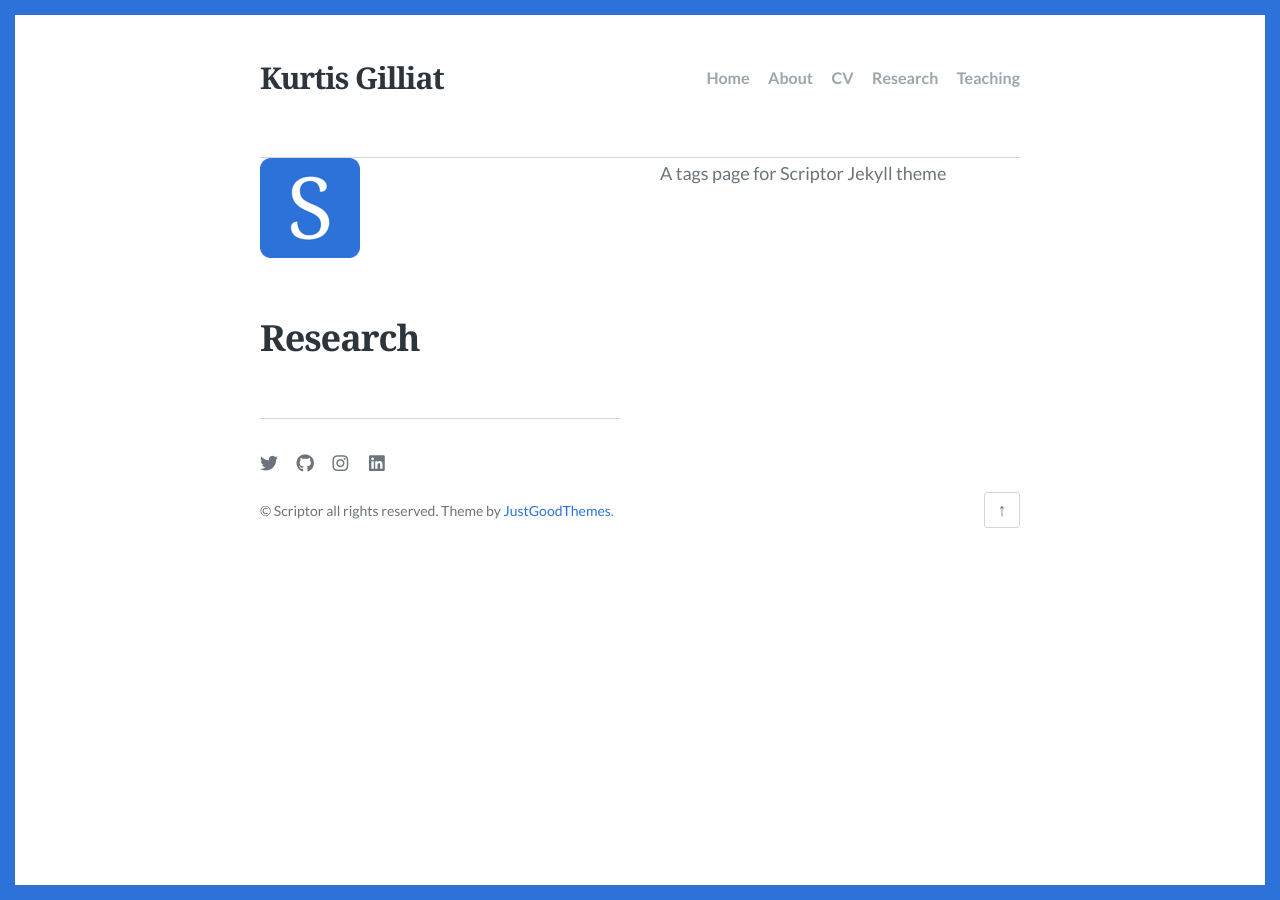
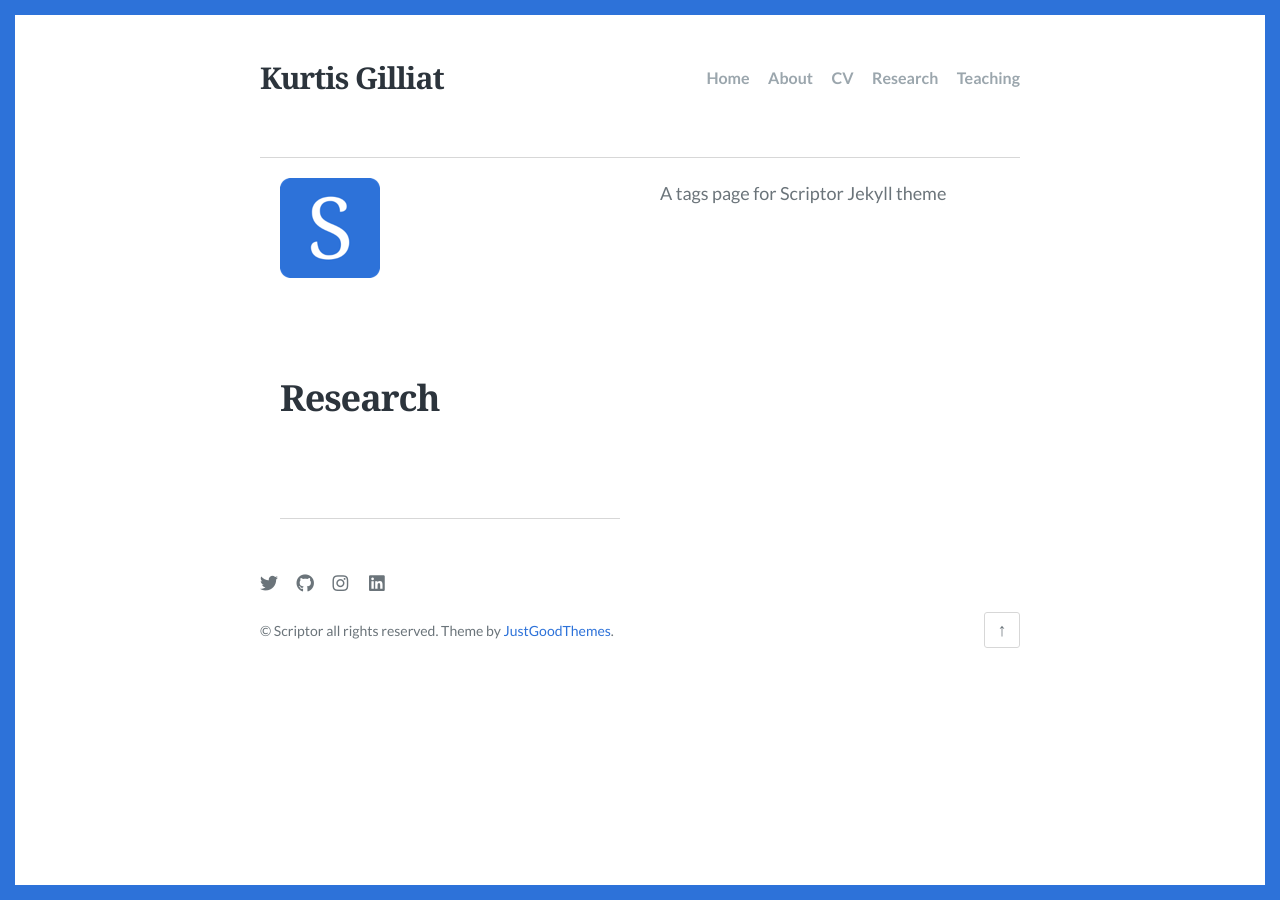
Before and after one commit to kgilliat/kgilliat.github.io, a Jekyll site: the page built from research.md, in a window 1280 px wide. Built offline with Jekyll 4.4.1, drawn with Linux system fonts in a browser that asks for light colours; some web fonts are replaced.

Commit message:
format columns

```diff
--- a/_layouts/column_page.html
+++ b/_layouts/column_page.html
@@ -28,12 +28,12 @@ layout: default
     .columns {
       display: flex;
     }
-  .column-left {
+    .column-left, .column-right {
       flex: 1;
-    padding-right: 20px;
+      padding: 20px;
     }
-  .column-right {
-    flex: 1;
-    padding-left: 20px;
+    .post-thumbnail img {
+    max-width: 100%;
+    height: auto;
   }
   </style>
```
Lines whose indentation alone changed are shown as unchanged.
